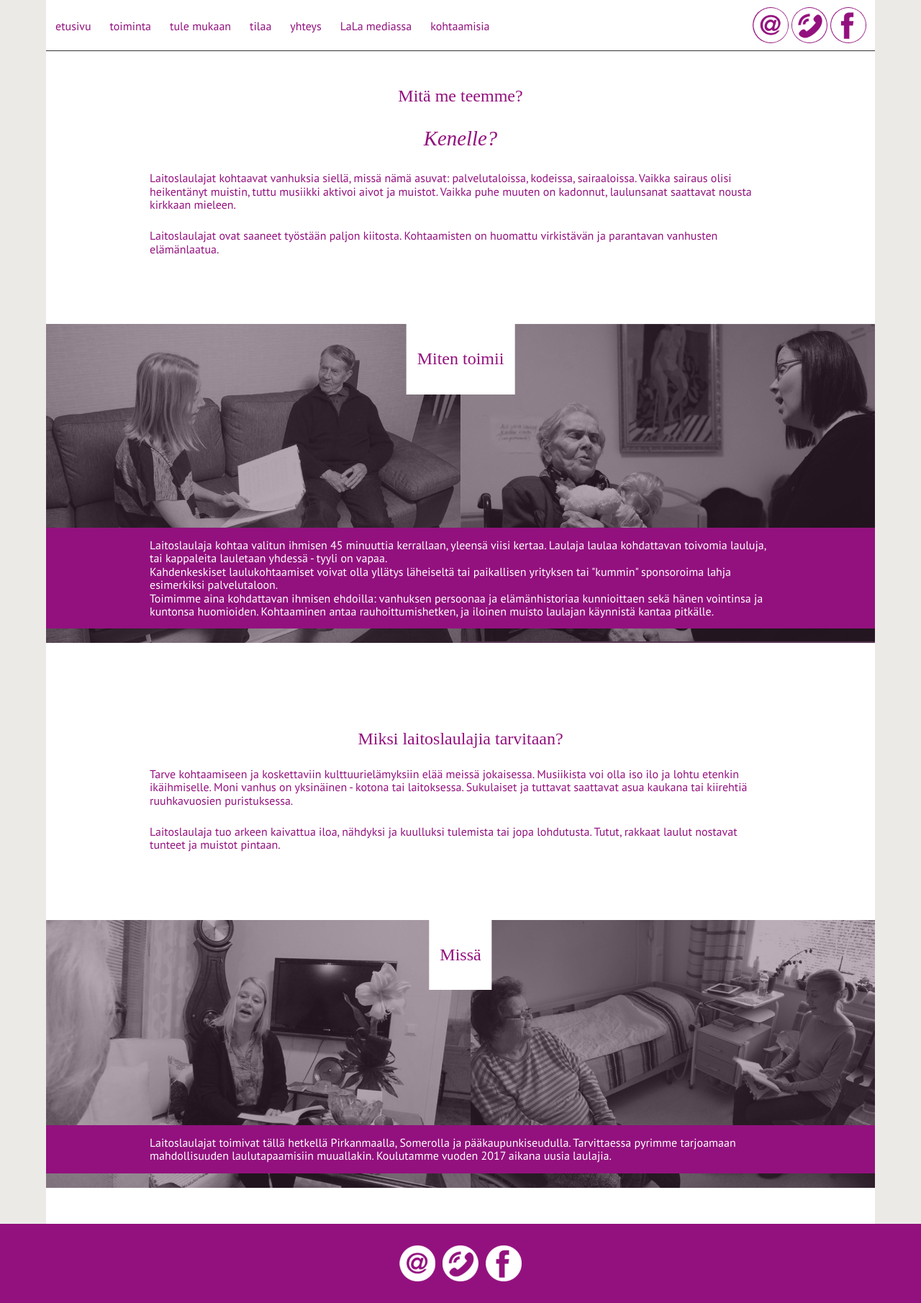
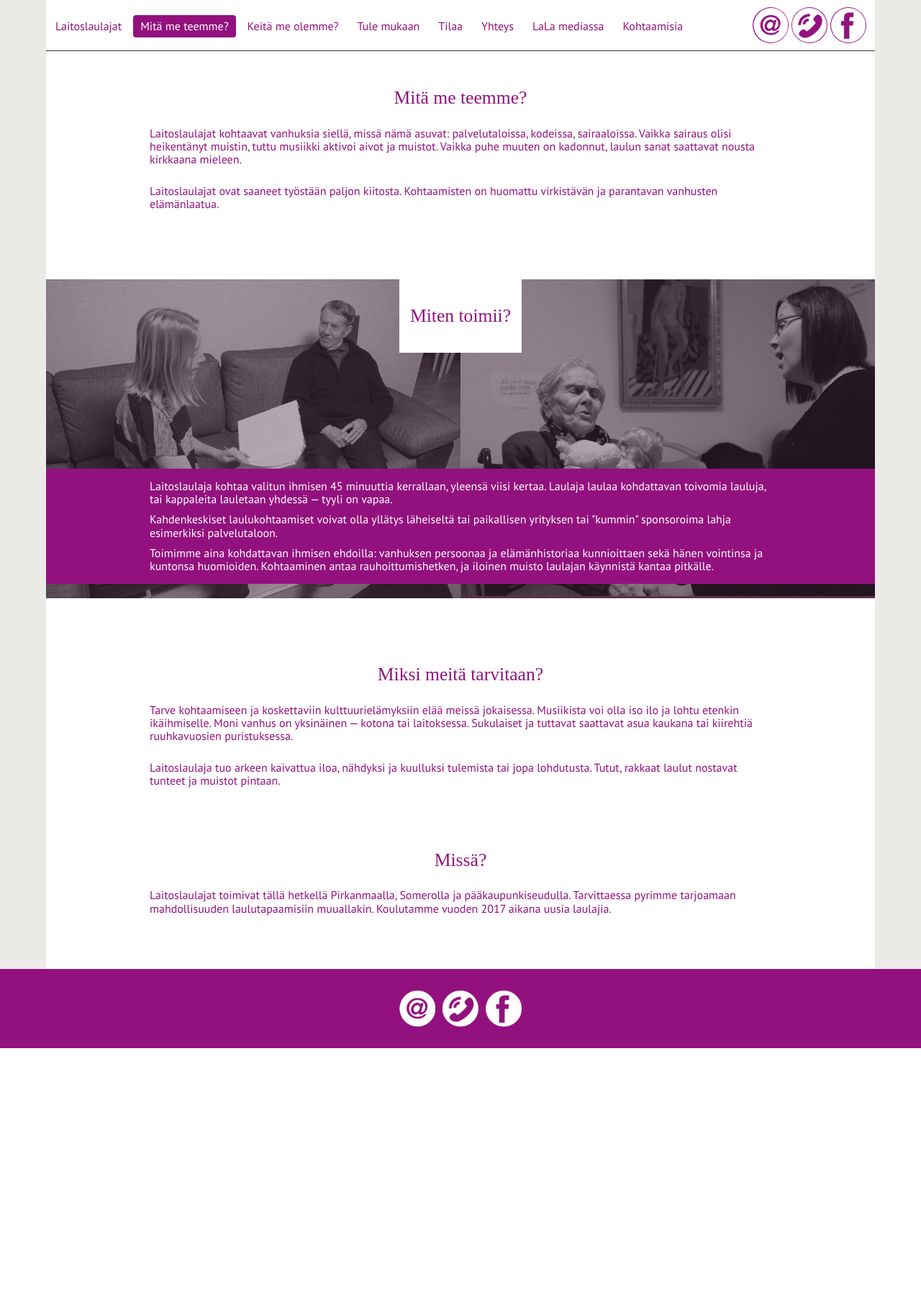
Before and after one commit to mklinga/lala, a PHP site: page /toiminta.php in a window 1280 px wide. Shown: the whole page at 72% size. After the commit the page ends 1456 px from the top, so only its background shows below. Run offline with PHP 8.4, Linux system fonts and the light colour scheme; some web fonts are replaced.

Commit message:
Feedback round

```diff
--- a/html/head.php
+++ b/html/head.php
@@ -13,13 +13,14 @@
     </div>
     <nav id='navigation' class='hide-on-mobile'>
       <div class='nav-links'>
-        <a href='/v2/index.php'>etusivu</a>
-        <a href='/v2/toiminta.php'>toiminta</a>
-        <a href='/v2/tulemukaan.php'>tule mukaan</a>
-        <a href='/v2/tilaa.php'>tilaa</a>
-        <a href='/v2/yhteystiedot.php'>yhteys</a>
-        <a href='/v2/media.php'>LaLa mediassa</a>
-        <a href='/v2/kohtaamisia.php'>kohtaamisia</a>
+        <a href='/index.php'>Laitoslaulajat</a>
+        <a href='/toiminta.php'>Mitä me teemme?</a>
+        <a href='/keita.php'>Keitä me olemme?</a>
+        <a href='/tulemukaan.php'>Tule mukaan</a>
+        <a href='/tilaa.php'>Tilaa</a>
+        <a href='/yhteystiedot.php'>Yhteys</a>
+        <a href='/media.php'>LaLa mediassa</a>
+        <a href='/kohtaamisia.php'>Kohtaamisia</a>
       </div>
       <div class='nav-contact'>
         <div class='nav-img-wrapper'>
--- a/html/index.php
+++ b/html/index.php
@@ -8,8 +8,6 @@
     <h2>Musiikki koskettaa</h2>
     <p>
       Laulu virittää tunteet ja muistot. Me Laitoslaulajat ry:n laulajat tuomme musiikin iloa ikäihmisille kahdenkeskisissä kohtaamisissa.
-    </p>
-    <p>
       Me kohtaamme vanhuksia palvelutaloissa, kodeissa ja sairaaloissa. Esimerkiksi muistisairaiden on todettu hyötyvän musiikista, koska laulut pitävät sisällään paljon syviä muistoja.
     </p>
   </section>
--- a/html/kohtaamisia.php
+++ b/html/kohtaamisia.php
@@ -2,7 +2,6 @@
 
 <section id='kohtaamisia' class='block'>
   <section id='kohtaamisia-header'>
-    <h1>Kohtaamisia</h1>
     <h2>Hymy tuli esiin...</h2>
     <p>
       Laulukohtaamiset nostavat tunteet pintaan. Laulajat kertovat, mitä tapaamisten aikana voi tapahtua.
@@ -11,7 +10,7 @@
   </section>
   <div class='kohtaaminen'>
     <h3>Lempi</h3>
-    <p>Lempi oli alkuun hyvin hämmentynyt vierailuistani. Kahdella ensimmäisellä käynnilläni hän aloitti kaikki lauseensa sanalla ei ja oli vaatimaton sen suhtee, mitä toivoo tai tarvitsee. Kuulin, että tämä on Lempille ominainen tapa toimia. Tuntui, että Lempi oli vaivaantunut saamastaan huomiosta, eikä hänelle ollut luontevaa ilmaista omaa tahtoaan. Kolmannesta kerrasta alkaen "ei" alkoi väistyä. Kun kysyin, jaksaako hän kuulla lisää, Lempi sanoi "jaksan" tai "kyllä". Myöhempien kohtaamisten aikana Lempi tuntui oivaltavan, ettei häneen kohdistu mitään odotuksia. Kohtaamisemme myös pitenivät loppua kohden.</p>
+    <p>Lempi oli alkuun hyvin hämmentynyt vierailuistani. Kahdella ensimmäisellä käynnilläni hän aloitti kaikki lauseensa sanalla ei ja oli vaatimaton sen suhteen, mitä toivoo tai tarvitsee. Kuulin, että tämä on Lempille ominainen tapa toimia. Tuntui, että Lempi oli vaivaantunut saamastaan huomiosta, eikä hänelle ollut luontevaa ilmaista omaa tahtoaan. Kolmannesta kerrasta alkaen "ei" alkoi väistyä. Kun kysyin, jaksaako hän kuulla lisää, Lempi sanoi "jaksan" tai "kyllä". Myöhempien kohtaamisten aikana Lempi tuntui oivaltavan, ettei häneen kohdistu mitään odotuksia. Kohtaamisemme myös pitenivät loppua kohden.</p>
     <p>laulaja Piritta</p>
   </div>
   <div class='kohtaaminen'>
@@ -25,7 +24,7 @@
   </div>
   <div class='kohtaaminen'>
     <h3>Heikki</h3>
-    <p>Tapaamiset olivat eläväisiä. Heikki oli leppoisa ihminen, joka liikuttui laulusta, lauloi kovalla äänellä mukana, antoi aplodeja ja jutteli paljon. Itku ja nauru olivat herkässä. Heikki oli ilmeisen empaattinen ihminen, ja yhden käyntini aikana hänelle nousivat mieleen huonosti voivat vanhukset, joita hän hetken itki ja suri. Kävi ilmi, että Heikki tiesi paljon laulusta ja musiikista - se tuli hoitohenkilökunnallekin yllätyksenä - ja esimerkiksi tunnisti koulutetun äänen.</p>
+    <p>Tapaamiset olivat eläväisiä. Heikki oli leppoisa ihminen, joka liikuttui laulusta, lauloi kovalla äänellä mukana, antoi aplodeja ja jutteli paljon. Itku ja nauru olivat herkässä. Heikki oli ilmeisen empaattinen ihminen, ja yhden käyntini aikana hänelle nousivat mieleen huonosti voivat vanhukset, joita hän hetken itki ja suri. Kävi ilmi, että Heikki tiesi paljon laulusta ja musiikista &mdash; se tuli hoitohenkilökunnallekin yllätyksenä &mdash; ja esimerkiksi tunnisti koulutetun äänen.</p>
     <p>laulaja Piritta</p>
   </div>
   <div class='kohtaaminen'>
--- a/html/scss/style.scss
+++ b/html/scss/style.scss
@@ -13,6 +13,14 @@ body {
 h1, h2, h3, h4, h5, h6 {
   font-family: 'Prosto One';
   font-weight: normal;
+}
+
+h2 {
+  font-size: 1.6em;
+}
+
+h3 {
+  font-size: 1.5em;
 }
 
 .menu-toggle {
@@ -174,7 +182,12 @@ div.head {
     p {
       display: block;
       max-width: 66%;
+      line-height: 1.5em;
       margin: auto;
+
+      @media (max-width: $mobile) {
+        max-width: 95%;
+      }
     }
   }
 }
@@ -184,14 +197,12 @@ section.block {
   margin: auto;
   padding: 50px 0 20px 0;
 
+  &.invert-padding {
+    padding: 20px 0 50px 0;
+  }
+
   h2, h3 {
     text-align: center;
-  }
-
-  h3 {
-    font-weight: normal;
-    font-size: 1.8em;
-    font-style: italic;
   }
 
   p, .context-item {
@@ -201,11 +212,16 @@ section.block {
   }
 
   blockquote {
-    border-left: 5px solid #ccc;
+    border-left: 5px solid $primary;
     padding-left: 25px;
     margin-left: 40px;
     font-style: italic;
     line-height: 200%;
+    max-width: 75%;
+    margin: auto;
+    @media (max-width: $mobile) {
+      max-width: 100%;
+    }
   }
 
   ul {
@@ -236,13 +252,22 @@ section.block {
 section.image-block {
   position: relative;
   width: 100%;
-  margin: 50px auto;
+  margin: 50px auto 20px auto;
   padding: 0;
+
+  @media (max-width: $mobile) {
+    display: flex;
+    flex-direction: column;
+    margin: 0;
+  }
 
   div.images {
     width: 100%;
     display: flex;
     position: relative;
+    @media (max-width: $mobile) {
+      order: 1;
+    }
 
     img {
       display: block;
@@ -265,6 +290,9 @@ section.image-block {
 
   p {
     margin: auto;
+    & + p {
+      margin-top: 10px;
+    }
   }
 
   div.image-block-text {
@@ -277,6 +305,9 @@ section.image-block {
     padding: 15px 0;
     width: 100%;
     z-index: 300;
+    @media (max-width: $mobile) {
+      order: 2;
+    }
   }
 
   div.image-block-header {
@@ -287,6 +318,12 @@ section.image-block {
     background: white;
     padding: 15px;
     z-index: 300;
+
+    @media (max-width: $mobile) {
+      position: static;
+      transform: none;
+      order: 0;
+    }
   }
 }
 
@@ -328,6 +365,8 @@ footer#footer {
 
     .color-box {
       color: white;
+      margin-bottom: 25px;
+      text-align: center;
       padding: 25px;
       > p {
         width: 100%;
@@ -344,6 +383,10 @@ footer#footer {
       margin-top: 0;
       display: flex;
       justify-content: space-around;
+
+      @media (max-width: $mobile) {
+        flex-direction: column;
+      }
 
       li {
         text-align: center;
@@ -391,15 +434,21 @@ footer#footer {
 
   #lomake {
     display: flex;
-    margin-right: 0;
+    margin: 25px 0 25px 100px;
+    width: auto;
 
     @media (max-width: $mobile) {
-      margin-right: auto;
+      margin: 25px auto;
       flex-direction: column;
     }
 
     form {
       flex-basis: 50%;
+      padding-right: 50px;
+
+      @media (max-width: $mobile) {
+        padding: 10px;
+      }
 
       >div {
         margin-top: 15px;
--- a/html/style.css
+++ b/html/style.css
@@ -419,6 +419,12 @@ h1, h2, h3, h4, h5, h6 {
   font-family: 'Prosto One';
   font-weight: normal; }
 
+h2 {
+  font-size: 1.6em; }
+
+h3 {
+  font-size: 1.5em; }
+
 .menu-toggle {
   display: none;
   background: rgba(0, 0, 0, 0.3);
@@ -541,28 +547,35 @@ div.head {
     div.head section.header-text-block p {
       display: block;
       max-width: 66%;
+      line-height: 1.5em;
       margin: auto; }
+      @media (max-width: 768px) {
+        div.head section.header-text-block p {
+          max-width: 95%; } }
 
 section.block {
   color: #93117e;
   margin: auto;
   padding: 50px 0 20px 0; }
+  section.block.invert-padding {
+    padding: 20px 0 50px 0; }
   section.block h2, section.block h3 {
     text-align: center; }
-  section.block h3 {
-    font-weight: normal;
-    font-size: 1.8em;
-    font-style: italic; }
   section.block p, section.block .context-item {
     display: block;
     width: 75%;
     margin: 25px auto; }
   section.block blockquote {
-    border-left: 5px solid #ccc;
+    border-left: 5px solid #93117e;
     padding-left: 25px;
     margin-left: 40px;
     font-style: italic;
-    line-height: 200%; }
+    line-height: 200%;
+    max-width: 75%;
+    margin: auto; }
+    @media (max-width: 768px) {
+      section.block blockquote {
+        max-width: 100%; } }
   section.block ul {
     list-style: none;
     padding-left: 0; }
@@ -582,12 +595,20 @@ section.block {
 section.image-block {
   position: relative;
   width: 100%;
-  margin: 50px auto;
+  margin: 50px auto 20px auto;
   padding: 0; }
+  @media (max-width: 768px) {
+    section.image-block {
+      display: flex;
+      flex-direction: column;
+      margin: 0; } }
   section.image-block div.images {
     width: 100%;
     display: flex;
     position: relative; }
+    @media (max-width: 768px) {
+      section.image-block div.images {
+        order: 1; } }
     section.image-block div.images img {
       display: block;
       width: 100%;
@@ -605,6 +626,8 @@ section.image-block {
       z-index: 100; }
   section.image-block p {
     margin: auto; }
+    section.image-block p + p {
+      margin-top: 10px; }
   section.image-block div.image-block-text {
     color: white;
     bottom: 20px;
@@ -615,6 +638,9 @@ section.image-block {
     @media (min-width: 1000px) {
       section.image-block div.image-block-text {
         position: absolute; } }
+    @media (max-width: 768px) {
+      section.image-block div.image-block-text {
+        order: 2; } }
   section.image-block div.image-block-header {
     position: absolute;
     top: 0;
@@ -623,6 +649,11 @@ section.image-block {
     background: white;
     padding: 15px;
     z-index: 300; }
+    @media (max-width: 768px) {
+      section.image-block div.image-block-header {
+        position: static;
+        transform: none;
+        order: 0; } }
 
 footer#footer {
   background: #93117e;
@@ -653,6 +684,8 @@ footer#footer {
   background: #93117e; }
   #yhteys #yhteys-stripe .color-box {
     color: white;
+    margin-bottom: 25px;
+    text-align: center;
     padding: 25px; }
     #yhteys #yhteys-stripe .color-box > p {
       width: 100%;
@@ -664,6 +697,9 @@ footer#footer {
     margin-top: 0;
     display: flex;
     justify-content: space-around; }
+    @media (max-width: 768px) {
+      #yhteys #yhteys-stripe ul {
+        flex-direction: column; } }
     #yhteys #yhteys-stripe ul li {
       text-align: center;
       margin-top: 0; }
@@ -695,13 +731,18 @@ footer#footer {
 
 #tilaa #lomake {
   display: flex;
-  margin-right: 0; }
+  margin: 25px 0 25px 100px;
+  width: auto; }
   @media (max-width: 768px) {
     #tilaa #lomake {
-      margin-right: auto;
+      margin: 25px auto;
       flex-direction: column; } }
   #tilaa #lomake form {
-    flex-basis: 50%; }
+    flex-basis: 50%;
+    padding-right: 50px; }
+    @media (max-width: 768px) {
+      #tilaa #lomake form {
+        padding: 10px; } }
     #tilaa #lomake form > div {
       margin-top: 15px; }
       #tilaa #lomake form > div label {
--- a/html/toiminta.php
+++ b/html/toiminta.php
@@ -2,8 +2,7 @@
 
 <section id='mita' class='block'>
   <h2>Mitä me teemme?</h2>
-  <h3>Kenelle?</h3>
-  <p>Laitoslaulajat kohtaavat vanhuksia siellä, missä nämä asuvat: palvelutaloissa, kodeissa, sairaaloissa. Vaikka sairaus olisi heikentänyt muistin, tuttu musiikki aktivoi aivot ja muistot. Vaikka puhe muuten on kadonnut, laulunsanat saattavat nousta kirkkaan mieleen.</p>
+  <p>Laitoslaulajat kohtaavat vanhuksia siellä, missä nämä asuvat: palvelutaloissa, kodeissa, sairaaloissa. Vaikka sairaus olisi heikentänyt muistin, tuttu musiikki aktivoi aivot ja muistot. Vaikka puhe muuten on kadonnut, laulun sanat saattavat nousta kirkkaana mieleen.</p>
   <p>Laitoslaulajat ovat saaneet työstään paljon kiitosta. Kohtaamisten on huomattu virkistävän ja parantavan vanhusten elämänlaatua.</p>
 </section>
 <section id='miten' class='image-block block'>
@@ -13,31 +12,22 @@
     <div class='purple-haze'>&nbsp;</div>
   </div>
   <div class='image-block-header'>
-    <h2>Miten toimii</h2>
+    <h2>Miten toimii?</h2>
   </div>
   <div class='image-block-text'>
-    <p>Laitoslaulaja kohtaa valitun ihmisen 45 minuuttia kerrallaan, yleensä viisi kertaa. Laulaja laulaa kohdattavan toivomia lauluja, tai kappaleita lauletaan yhdessä - tyyli on vapaa.</p>
+    <p>Laitoslaulaja kohtaa valitun ihmisen 45 minuuttia kerrallaan, yleensä viisi kertaa. Laulaja laulaa kohdattavan toivomia lauluja, tai kappaleita lauletaan yhdessä &mdash; tyyli on vapaa.</p>
     <p>Kahdenkeskiset laulukohtaamiset voivat olla yllätys läheiseltä tai paikallisen yrityksen tai "kummin" sponsoroima lahja esimerkiksi palvelutaloon.</p>
     <p>Toimimme aina kohdattavan ihmisen ehdoilla: vanhuksen persoonaa ja elämänhistoriaa kunnioittaen sekä hänen vointinsa ja kuntonsa huomioiden. Kohtaaminen antaa rauhoittumishetken, ja iloinen muisto laulajan käynnistä kantaa pitkälle.</p>
   </div>
 </section>
 <section id='miksi' class='block'>
-  <h2>Miksi laitoslaulajia tarvitaan?</h2>
-  <p>Tarve kohtaamiseen ja koskettaviin kulttuurielämyksiin elää meissä jokaisessa. Musiikista voi olla iso ilo ja lohtu etenkin ikäihmiselle. Moni vanhus on yksinäinen - kotona tai laitoksessa. Sukulaiset ja tuttavat saattavat asua kaukana tai kiirehtiä ruuhkavuosien puristuksessa.</p>
+  <h2>Miksi meitä tarvitaan?</h2>
+  <p>Tarve kohtaamiseen ja koskettaviin kulttuurielämyksiin elää meissä jokaisessa. Musiikista voi olla iso ilo ja lohtu etenkin ikäihmiselle. Moni vanhus on yksinäinen &mdash; kotona tai laitoksessa. Sukulaiset ja tuttavat saattavat asua kaukana tai kiirehtiä ruuhkavuosien puristuksessa.</p>
   <p>Laitoslaulaja tuo arkeen kaivattua iloa, nähdyksi ja kuulluksi tulemista tai jopa lohdutusta. Tutut, rakkaat laulut nostavat tunteet ja muistot pintaan.</p>
 </section>
-<section id='missa' class='image-block block'>
-  <div class='images'>
-    <div><img src="assets/kuva3.jpg" alt=""/></div>
-    <div><img src="assets/kuva4.jpg" alt=""/></div>
-    <div class='purple-haze'></div>
-  </div>
-  <div class='image-block-header'>
-    <h2>Missä</h2>
-  </div>
-  <div class='image-block-text'>
-    <p>Laitoslaulajat toimivat tällä hetkellä Pirkanmaalla, Somerolla ja pääkaupunkiseudulla. Tarvittaessa pyrimme tarjoamaan mahdollisuuden laulutapaamisiin muuallakin. Koulutamme vuoden 2017 aikana uusia laulajia.</p>
-  </div>
+<section id='missa' class='block invert-padding'>
+  <h2>Missä?</h2>
+  <p>Laitoslaulajat toimivat tällä hetkellä Pirkanmaalla, Somerolla ja pääkaupunkiseudulla. Tarvittaessa pyrimme tarjoamaan mahdollisuuden laulutapaamisiin muuallakin. Koulutamme vuoden 2017 aikana uusia laulajia.</p>
 </section>
 
 <?php include('footer.php'); ?>
--- a/html/yhteystiedot.php
+++ b/html/yhteystiedot.php
@@ -19,7 +19,7 @@
       <li>
         <a type='email' href='mailto:puheenjohtaja@laitoslaulajat.fi'>
           <img src='assets/at.png' alt='email' /><br/>
-          <span>puheenjohtaja@laitoslaulajat</span>
+          <span>puheenjohtaja@laitoslaulajat.fi</span>
         </a>
       </li>
       <li>
```
Also changed, not shown: html/keita.php (added, +52 -0 lines), html/media.php (+5 -4 lines), html/tulemukaan.php (+10 -5 lines), html/assets/mediassa.jpg, 1 other file.
